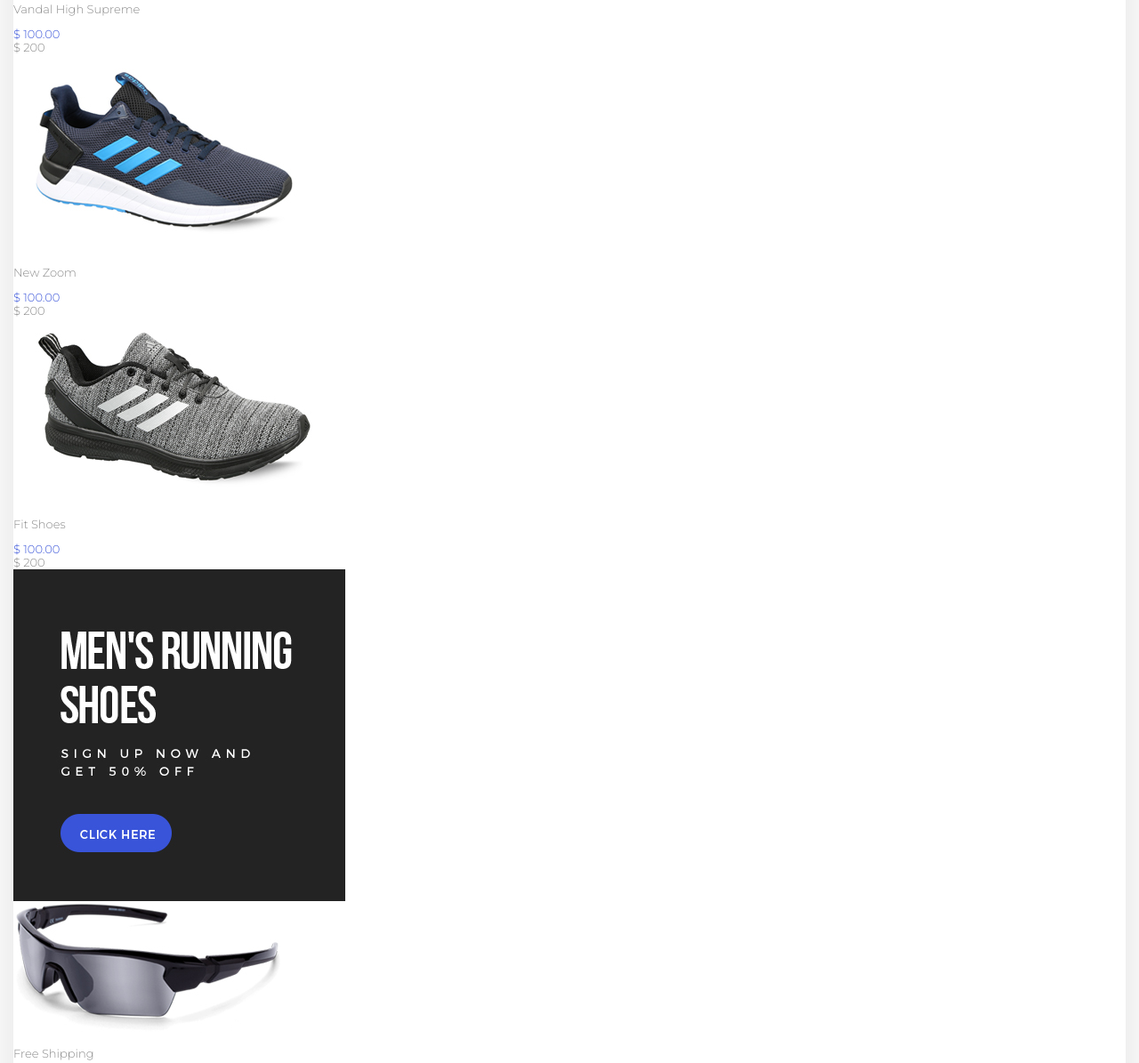
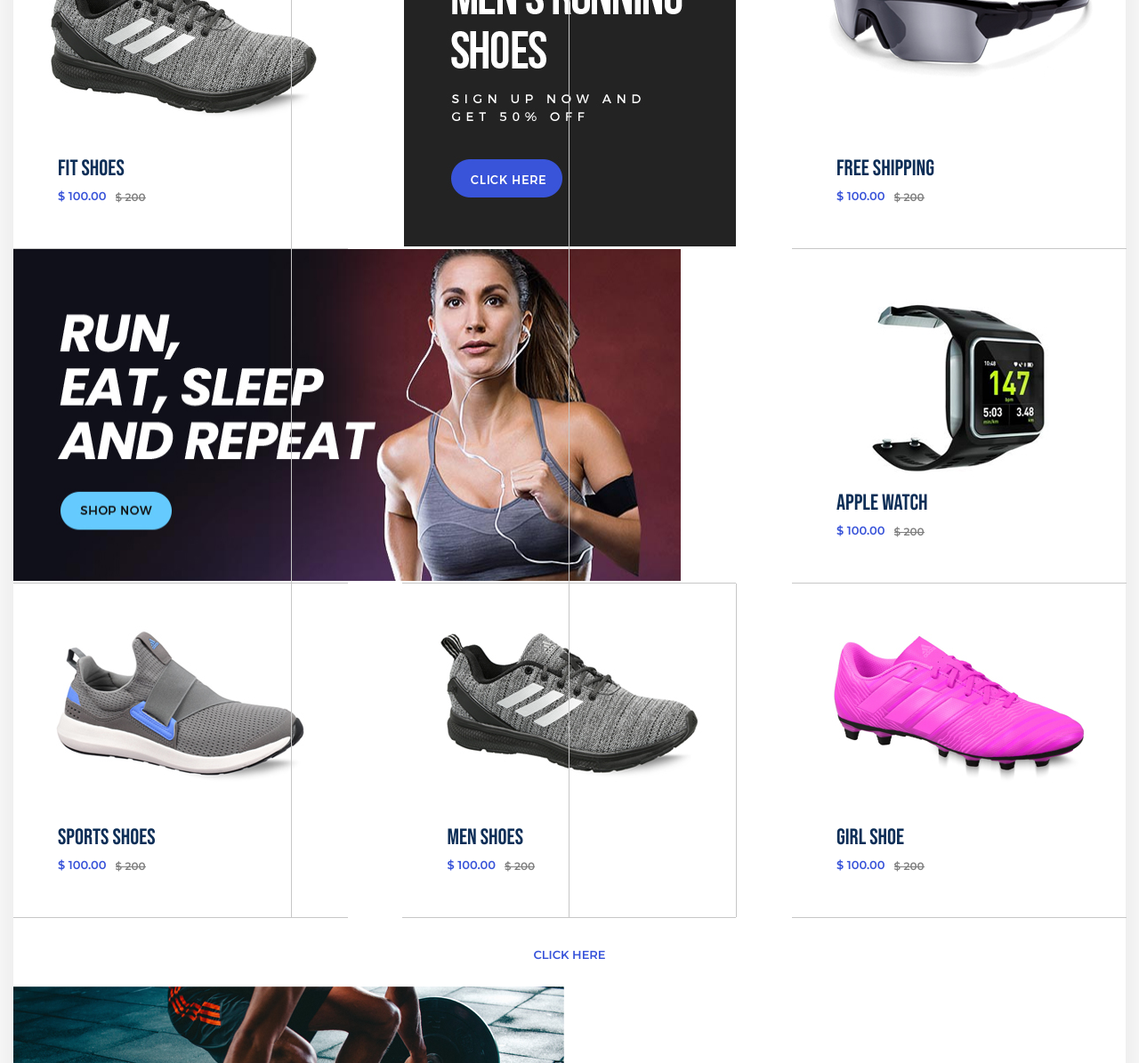
Before and after one commit to DimaSilver/Sportstore, a plain HTML site: page index.html in a window 1280 px wide. Shown: the part 2371-3566 px from the top of the page at 89% size. Drawn offline with nearby package versions, Linux system fonts and the light colour scheme.

Commit message:
Застилизовал сэкшен products

```diff
--- a/index.html
+++ b/index.html
@@ -71,28 +71,28 @@
                     <h6 class="benefits__item-title">Free Shipping</h6>
                     <p class="benefits__item-text text">Lorem Ipsum is simply dummy text of the printing and type setting
                         industry. Lorem Ipsum has been the </p>
-                    <a class="benefits__item-link" href="#">Click here</a>
+                    <a class="benefits__item-link link" href="#">Click here</a>
                 </div>
                 <div class="benefits__item">
                     <img class="benefits__item-img" src="images/benefits-2.png" alt="">
                     <h6 class="benefits__item-title">Free Shipping</h6>
                     <p class="benefits__item-text text">Lorem Ipsum is simply dummy text of the printing and type setting
                         industry. Lorem Ipsum has been the </p>
-                    <a class="benefits__item-link" href="#">Click here</a>
+                    <a class="benefits__item-link link" href="#">Click here</a>
                 </div>
                 <div class="benefits__item">
                     <img class="benefits__item-img" src="images/benefits-3.png" alt="">
                     <h6 class="benefits__item-title">Free Shipping</h6>
                     <p class="benefits__item-text text">Lorem Ipsum is simply dummy text of the printing and type setting
                         industry. Lorem Ipsum has been the </p>
-                    <a class="benefits__item-link" href="#">Click here</a>
+                    <a class="benefits__item-link link" href="#">Click here</a>
                 </div>
                 <div class="benefits__item">
                     <img class="benefits__item-img" src="images/benefits-3.png" alt="">
                     <h6 class="benefits__item-title">Free Shipping</h6>
                     <p class="benefits__item-text text">Lorem Ipsum is simply dummy text of the printing and type setting
                         industry. Lorem Ipsum has been the </p>
-                    <a class="benefits__item-link" href="#">Click here</a>
+                    <a class="benefits__item-link link" href="#">Click here</a>
                 </div>
             </div>
         </section>
@@ -134,104 +134,104 @@
         </section>
         <section class="products">
             <div class="products__inner">
-                <div class="products__item">
-                    <img class="product__item-img" src="images/content/products-1.jpg" alt="">
-                    <div class="product__item-textarea">
-                        <p class="product__item-title">Stefan Janoski Max</p>
+                <a class="products__item" href="#">
+                    <img class="products__item-img" src="images/content/products-1.jpg" alt="">
+                    <div class="products__item-textarea">
+                        <p class="products__item-title">Stefan Janoski Max</p>
+                        <div class="products__item-prices">
+                            <div class="products__item-prices__new price-new">$ 100.00</div>
+                            <div class="products__item-prices__old price-old">$ 200</div>
+                        </div>
+                    </div>
+                </a>
+                <a class="products__item" href="#">
+                    <img class="products__item-img" src="images/content/products-2.jpg" alt="">
+                    <div class="products__item-textarea">
+                        <p class="products__item-title">Vandal High Supreme</p>
                         <div class="product__item-prices">
                             <div class="product__item-prices__new price-new">$ 100.00</div>
                             <div class="product__item-prices__old price-old">$ 200</div>
                         </div>
                     </div>
-                </div>
-                <div class="products__item">
-                    <img class="product__item-img" src="images/content/products-2.jpg" alt="">
-                    <div class="product__item-textarea">
-                        <p class="product__item-title">Vandal High Supreme</p>
-                        <div class="product__item-prices">
+                </a>
+                <a class="products__item" href="#">
+                    <img class="products__item-img" src="images/content/products-3.jpg" alt="">
+                    <div class="products__item-textarea">
+                        <p class="products__item-title">New Zoom</p>
+                        <div class="products__item-prices">
                             <div class="product__item-prices__new price-new">$ 100.00</div>
-                            <div class="product__item-prices__old price-old">$ 200</div>
+                            <div class="products__item-prices__old price-old">$ 200</div>
                         </div>
                     </div>
-                </div>
-                <div class="products__item">
-                    <img class="product__item-img" src="images/content/products-3.jpg" alt="">
-                    <div class="product__item-textarea">
-                        <p class="product__item-title">New Zoom</p>
-                        <div class="product__item-prices">
+                </a>
+                <a class="products__item" href="#">
+                    <img class="products__item-img" src="images/content/products-4.jpg" alt="">
+                    <div class="products__item-textarea">
+                        <p class="products__item-title">Fit Shoes</p>
+                        <div class="products__item-prices">
                             <div class="product__item-prices__new price-new">$ 100.00</div>
-                            <div class="product__item-prices__old price-old">$ 200</div>
+                            <div class="products__item-prices__old price-old">$ 200</div>
                         </div>
                     </div>
-                </div>
-                <div class="products__item">
-                    <img class="product__item-img" src="images/content/products-4.jpg" alt="">
-                    <div class="product__item-textarea">
-                        <p class="product__item-title">Fit Shoes</p>
-                        <div class="product__item-prices">
+                </a>
+                <a class="products__banner" href="#">
+                    <img src="images/product__banner-1.jpg" alt="">
+                </a>
+                <a class="products__item" href="#">
+                    <img class="products__item-img" src="images/content/products-5.jpg" alt="">
+                    <div class="products__item-textarea">
+                        <p class="products__item-title">Free Shipping</p>
+                        <div class="products__item-prices">
                             <div class="product__item-prices__new price-new">$ 100.00</div>
-                            <div class="product__item-prices__old price-old">$ 200</div>
+                            <div class="products__item-prices__old price-old">$ 200</div>
                         </div>
                     </div>
-                </div>
-                <div class="products__banner">
-                    <img src="images/product__banner-1.jpg" alt="">
-                </div>
-                <div class="products__item">
-                    <img class="product__item-img" src="images/content/products-5.jpg" alt="">
-                    <div class="product__item-textarea">
-                        <p class="product__item-title">Free Shipping</p>
-                        <div class="product__item-prices">
+                </a>
+                <a class="products__banner products__banner-big" href="#">
+                    <img src="images/product__banner-2.jpg" alt="">
+                </a>
+                <a class="products__item" href="#">
+                    <img class="products__item-img" src="images/content/products-6.jpg" alt="">
+                    <div class="products__item-textarea">
+                        <p class="products__item-title">Apple Watch</p>
+                        <div class="products__item-prices">
                             <div class="product__item-prices__new price-new">$ 100.00</div>
-                            <div class="product__item-prices__old price-old">$ 200</div>
+                            <div class="products__item-prices__old price-old">$ 200</div>
                         </div>
                     </div>
-                </div>
-                <div class="products__banner">
-                    <img src="images/product__banner-2.jpg" alt="">
-                </div>
-                <div class="products__item">
-                    <img class="product__item-img" src="images/content/products-6.jpg" alt="">
-                    <div class="product__item-textarea">
-                        <p class="product__item-title">Apple Watch</p>
-                        <div class="product__item-prices">
+                </a>
+                <a class="products__item" href="#">
+                    <img class="products__item-img" src="images/content/products-7.jpg" alt="">
+                    <div class="products__item-textarea">
+                        <p class="products__item-title">Sports Shoes</p>
+                        <div class="products__item-prices">
                             <div class="product__item-prices__new price-new">$ 100.00</div>
-                            <div class="product__item-prices__old price-old">$ 200</div>
+                            <div class="products__item-prices__old price-old">$ 200</div>
                         </div>
                     </div>
-                </div>
-                <div class="products__item">
-                    <img class="product__item-img" src="images/content/products-7.jpg" alt="">
-                    <div class="product__item-textarea">
-                        <p class="product__item-title">Sports Shoes</p>
-                        <div class="product__item-prices">
+                </a>
+                <a class="products__item" href="#">
+                    <img class="products__item-img" src="images/content/products-8.jpg" alt="">
+                    <div class="products__item-textarea">
+                        <p class="products__item-title">Men Shoes</p>
+                        <div class="products__item-prices">
                             <div class="product__item-prices__new price-new">$ 100.00</div>
-                            <div class="product__item-prices__old price-old">$ 200</div>
+                            <div class="products__item-prices__old price-old">$ 200</div>
                         </div>
                     </div>
-                </div>
-                <div class="products__item">
-                    <img class="product__item-img" src="images/content/products-8.jpg" alt="">
-                    <div class="product__item-textarea">
-                        <p class="product__item-title">Men Shoes</p>
-                        <div class="product__item-prices">
+                </a>
+                <a class="products__item" href="#">
+                    <img class="products__item-img" src="images/content/products-9.jpg" alt="">
+                    <div class="products__item-textarea">
+                        <p class="products__item-title">Girl Shoe</p>
+                        <div class="products__item-prices">
                             <div class="product__item-prices__new price-new">$ 100.00</div>
-                            <div class="product__item-prices__old price-old">$ 200</div>
+                            <div class="products__item-prices__old price-old">$ 200</div>
                         </div>
                     </div>
-                </div>
-                <div class="products__item">
-                    <img class="product__item-img" src="images/content/products-9.jpg" alt="">
-                    <div class="product__item-textarea">
-                        <p class="product__item-title">Girl Shoe</p>
-                        <div class="product__item-prices">
-                            <div class="product__item-prices__new price-new">$ 100.00</div>
-                            <div class="product__item-prices__old price-old">$ 200</div>
-                        </div>
-                    </div>
-                </div>
+                </a>
             </div>
-            <a class="products__link" href="#">Click here</a>
+            <a class="products__link link" href="#">Click here</a>
         </section>
         <section class="gallery">
             <div class="gallery__inner">
--- a/scss/_global.scss
+++ b/scss/_global.scss
@@ -46,6 +46,12 @@ body{
     background-color: #440097;
   }
 }
+.link{
+  transition: all .3s;
+  &:hover{
+    color: #8a2be4;
+  }
+}
 .page-section{
   box-shadow: 0 0 62px rgba(12,12,12,.13);
   background-color: #fff;
--- a/scss/style.scss
+++ b/scss/style.scss
@@ -202,10 +202,6 @@
     @extend %montserrat-semibold;
     color: #3753da;
     margin-top: 10px;
-    transition: all .3s;
-    &:hover{
-      color: #8a2be4;
-    }
   }
 }
 /*end benefits*/
@@ -323,4 +319,126 @@
   }
 }
 /*end best-offer*/
+
+/*start products*/
+.products{
+  &__inner{
+    display: flex;
+    flex-wrap: wrap;
+    justify-content: space-between;
+    position: relative;
+    &::before,
+    &::after{
+      position: absolute;
+      content: "";
+      width: 1px;
+      height: 100%;
+      background-color: #c7c7c7;
+      z-index: 4;
+      transform: translateX(-1px);
+    }
+    &::before{
+      left: 25%;
+    }
+    &::after{
+      left: 50%;
+    }
+  }
+  &__item{
+    width: 375px;
+    height: 375px;
+    display: flex;
+    flex-direction: column;
+    align-items: center;
+    position: relative;
+    padding-top: 40px;
+    transition: all .3s;
+    &:nth-child(1),
+    &:nth-child(2),
+    &:nth-child(3),
+    &:nth-child(4),
+    &:nth-child(8),
+    &:nth-child(9),
+    &:nth-child(10),
+    &:nth-child(11){
+      &::before,
+      &::after{
+        content: "";
+        position: absolute;
+        width: calc(100% + 1px);
+        height: 1px;
+        background-color: #c7c7c7;
+      }
+      &::before{
+        top: -1px;
+      }
+      &::after{
+        bottom: -1px;
+      }
+    }
+    &:nth-child(3),
+    &:nth-child(10){
+      border-right: 1px solid #c7c7c7;
+    }
+    &:hover{
+      z-index: 5;
+      box-shadow: 0 10px 25px rgba(41,52,73,0.5);
+    }
+  }
+  &__item-prices {
+    display: flex;
+  }
+  &__item-title{
+    @extend %bebasBold-regular;
+    font-size: 25px;
+    line-height: 27px;
+    color: #0d2e57;
+    margin: 0;
+  }
+  &__item-textarea {
+    position: absolute;
+    bottom: 50px;
+    left: 50px;
+  }
+  &__item-prices{
+   @extend %montserrat-semibold;
+    margin-top: 10px;
+  }
+  &__item-prices__old{
+    font-size: 12px;
+    margin-left: 10px;
+    margin-top: 1px;
+    color: #818181;
+    &::before{
+      width: 100%;
+      height: 1px;
+      background-color: #818181;
+      top: 50%;
+    }
+  }
+  &__banner{
+    img {
+      height: 373px;
+      width: 100%;
+      overflow: hidden;
+    }
+  }
+  &__banner-big img{
+    margin-right: 6px;
+  }
+  &__link{
+    padding: 35px 25px 28px;
+    width: 100%;
+    text-align: center;
+    text-transform: uppercase;
+    @extend %montserrat-semibold;
+    color: #3753da;
+  }
+}
+/*end products*/
+
+
+
+
+
 @import "media";
```
Also changed, not shown: css/style.min.css.
